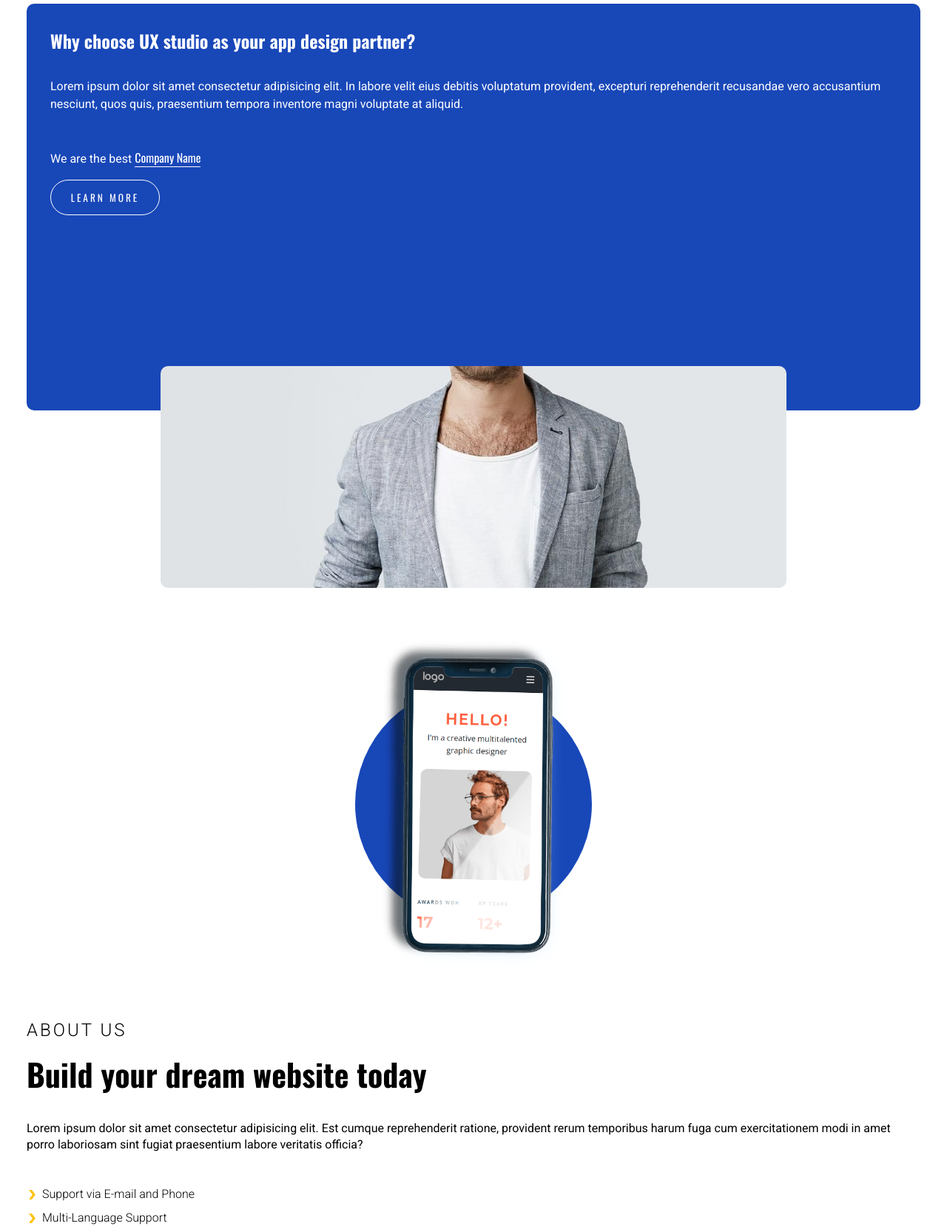
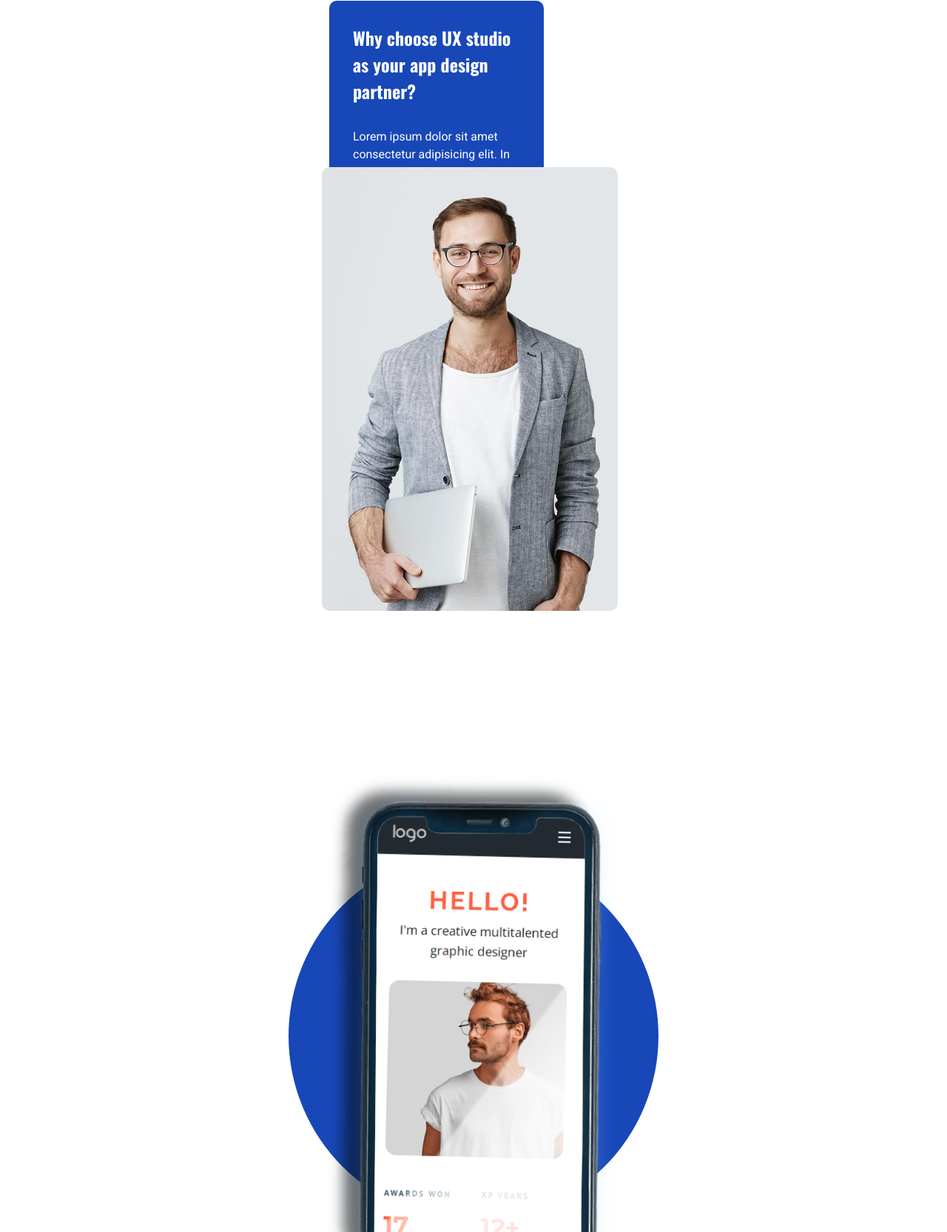
Before and after one commit to Sinisperi/web_dev_landing, a plain HTML site: page src/index.html in a window 1280 px wide. Shown: the part 1946-3612 px from the top of the page at 74% size. Drawn offline with nearby package versions, Linux system fonts and the light colour scheme.

Commit message:
adaptive for desktop

```diff
--- a/src/index.css
+++ b/src/index.css
@@ -411,6 +411,11 @@ form button {
 }
 
 @media screen and (min-width: 1024px) {
+  header nav {
+  }
+  .logo {
+    width: 70px;
+  }
   .hero {
     flex-direction: row;
     justify-content: space-evenly;
@@ -420,7 +425,7 @@ form button {
     max-width: 300px;
   }
   .cards {
-    width: 50%;
+    width: 45%;
     flex-direction: row;
     flex-wrap: wrap;
     gap: 20px;
@@ -445,4 +450,34 @@ form button {
   form {
     width: 33%;
   }
+
+  .dude_pic {
+    width: 400px;
+    height: 600px;
+    margin-top: 0;
+    margin-left: -300px;
+    margin-bottom: -500px;
+  }
+
+  .why {
+    flex-direction: row;
+    padding: 100px 350px;
+  }
+
+  .why_card {
+    width: 50%;
+  }
+
+  .circle_phone {
+    margin-top: 500px;
+  }
+
+  .circle_under {
+    width: 500px;
+    height: 500px;
+  }
+
+  .circle_under img {
+    width: 400px;
+  }
 }
```
